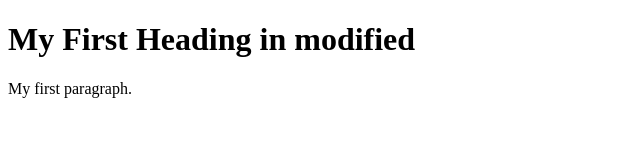
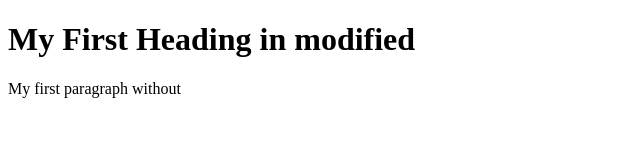
Before and after one commit to Ashoky412/basic-web-page, a plain HTML site: page src/index.html in a window 1280 px wide. Shown: the full height of the page, 0-640 px from the left. Drawn offline with Linux system fonts and the light colour scheme.

Commit message:
updated index file

```diff
--- a/src/index.html
+++ b/src/index.html
@@ -6,7 +6,7 @@
 <body>
 
 <h1>My First Heading in modified</h1>
-<p>My first paragraph.</p>
+<p>My first paragraph without </p>
 
 </body>
 </html>
```
